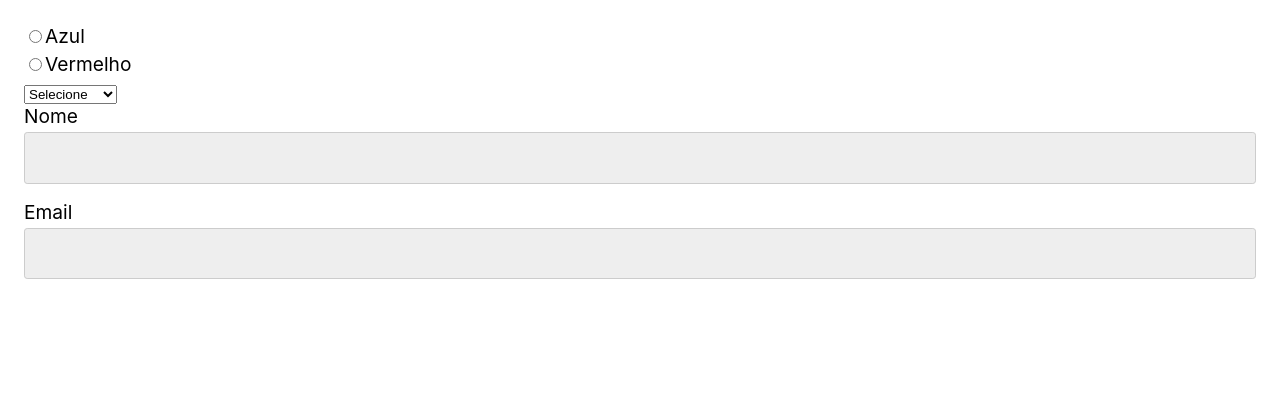
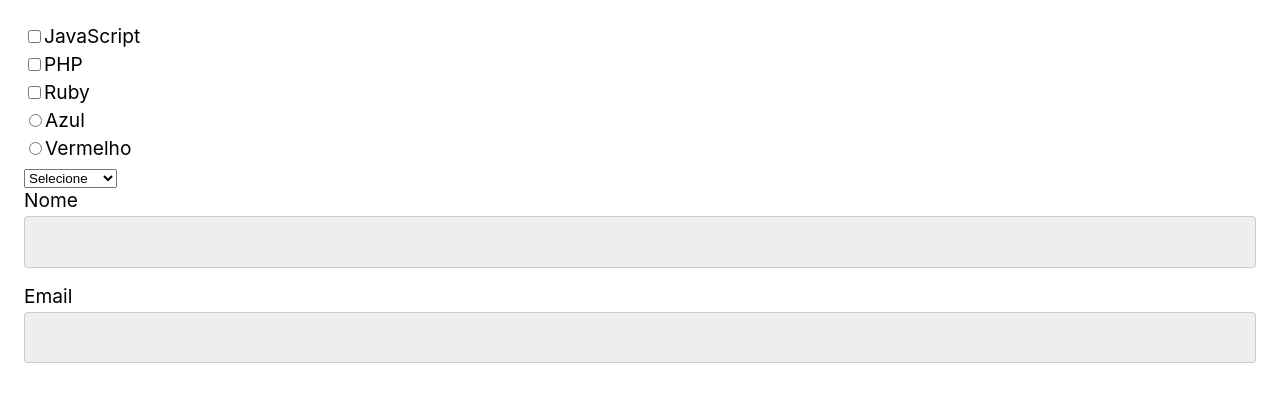
Before and after one commit to JoelSpinelli/ReactCompleto-old, a React (Create React App) app in the folder appreact/: page / in a window 1280 px wide. Shown: the top 402 px of the page. Built offline with nearby package versions, Linux system fonts and the light colour scheme.

Commit message:
Componente checkbox

```diff
--- a/appreact/src/App.js
+++ b/appreact/src/App.js
@@ -2,19 +2,30 @@
 import Input from './Form/Input'
 import Select from './Form/Select';
 import Radio from './Form/Radio';
+import Checkbox from './Form/Checkbox';
 
 const App = () => {
   const [nome, setNome] = React.useState('');
   const [email, setEmail] = React.useState('');
   const [produto, setProduto] = React.useState('')
   const [cor, setCor] = React.useState('');
+  const [linguagens, setLinguages] = React.useState([]);
 
   return (
     <form>
-      <Radio options={['Azul', 'Vermelho' ]} value={cor} setValue={setCor}/>
-      <Select options={['smartphone', 'notebook']} value={produto} setValue={setProduto} />
-      <Input id="nome" label="Nome" value={nome} setValue={setNome} />
-      <Input id="email" label="Email" value={email} setValue={setEmail}/>
+      <Checkbox
+        options={['JavaScript', 'PHP', 'Ruby']}
+        value={linguagens}
+        setValue={setLinguages}
+      />
+      <Radio options={['Azul', 'Vermelho']} value={cor} setValue={setCor} />
+      <Select
+        options={['smartphone', 'notebook']}
+        value={produto}
+        setValue={setProduto}
+      />
+      <Input id='nome' label='Nome' value={nome} setValue={setNome} />
+      <Input id='email' label='Email' value={email} setValue={setEmail} />
     </form>
   );
 };
--- /dev/null
+++ b/appreact/src/Form/Checkbox.js
@@ -0,0 +1,25 @@
+import React from 'react';
+
+const Checkbox = ({ options, value, setValue }) => {
+  function handleChange({target}) {
+    if(target.checked) {
+      setValue([...value, target.value]);
+    } else {
+      setValue(value.filter((itemValue) => itemValue !== target.value))
+    }
+  }
+
+  return (
+    <>
+      {options.map((option) => (
+        <label key={option}>
+          <input type="checkbox" value={option} onChange={handleChange} checked={value.includes(option)} />
+          {option}
+        </label>
+
+      ))}
+    </>
+  )
+}
+
+export default Checkbox;
```
